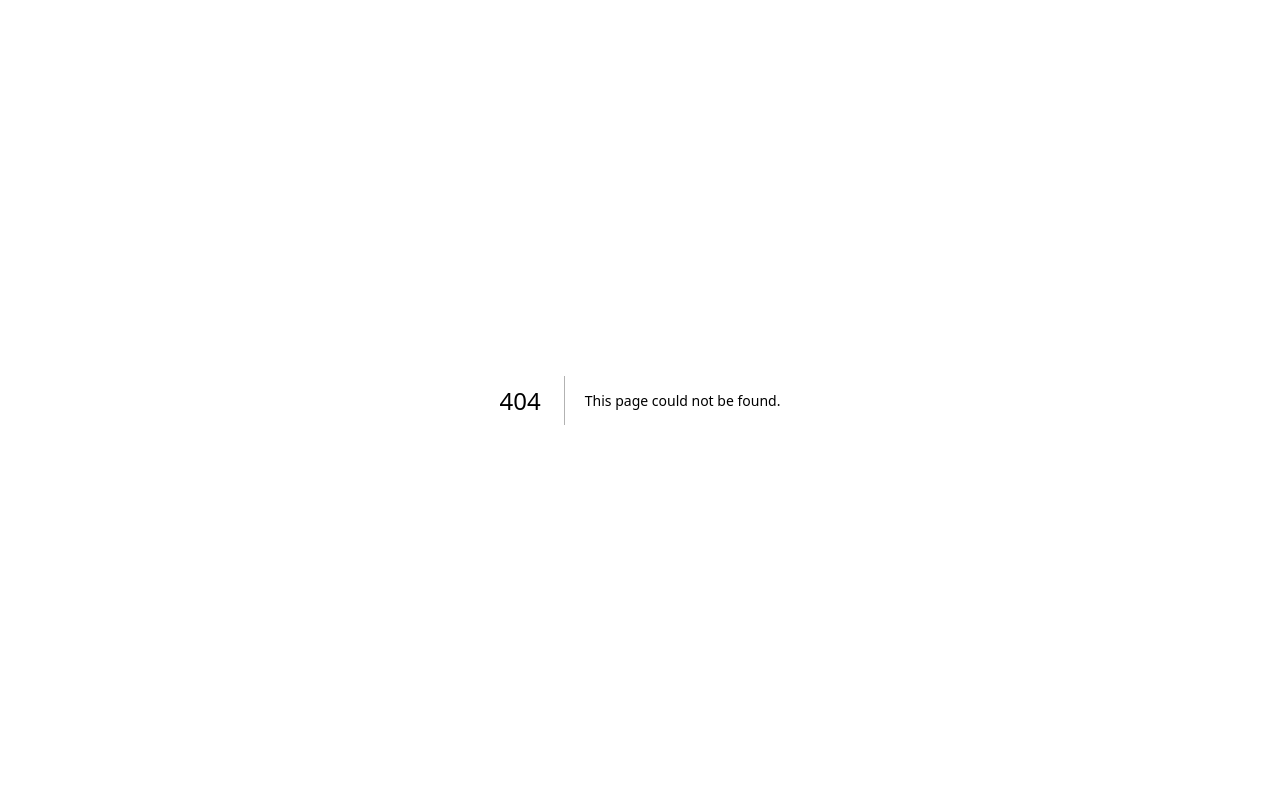
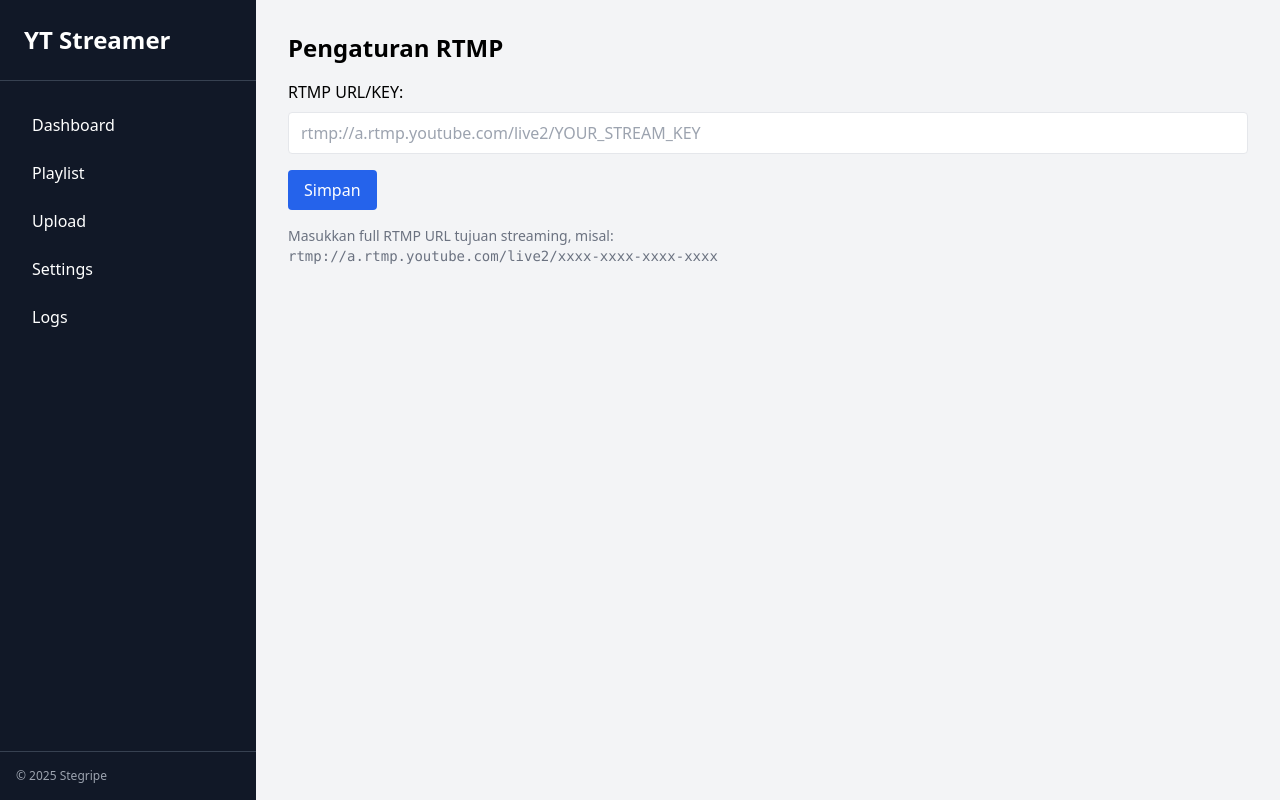
Before and after one commit to stegripe/ngelive, a Next.js app in the folder frontend/: page /settings in a window 1280 px wide. Before the commit this address had no page. Built offline with nearby package versions, Linux system fonts and the light colour scheme; no server answers.

Commit message:
feat: rtmp variable are now available on the web ui

```diff
--- a/frontend/src/components/Sidebar.js
+++ b/frontend/src/components/Sidebar.js
@@ -24,6 +24,11 @@ export default function Sidebar() {
             </Link>
           </li>
           <li>
+            <Link href="/settings" className="block py-2 px-4 rounded hover:bg-gray-700">
+              Settings
+            </Link>
+          </li>
+          <li>
             <Link href="/logs" className="block py-2 px-4 rounded hover:bg-gray-700">
               Logs
             </Link>
--- /dev/null
+++ b/frontend/src/pages/settings.js
@@ -0,0 +1,66 @@
+import { useState, useEffect } from "react";
+import Layout from "../components/Layout";
+
+export default function Settings() {
+  const [url, setUrl] = useState("");
+  const [saving, setSaving] = useState(false);
+  const [msg, setMsg] = useState("");
+
+  useEffect(() => {
+    fetch("http://localhost:5000/api/rtmp")
+      .then((res) => res.json())
+      .then((data) => setUrl(data.url || ""));
+  }, []);
+
+  const saveUrl = async (e) => {
+    e.preventDefault();
+    setSaving(true);
+    setMsg("");
+    const res = await fetch("http://localhost:5000/api/rtmp", {
+      method: "POST",
+      headers: { "Content-Type": "application/json" },
+      body: JSON.stringify({ url }),
+    });
+    setSaving(false);
+    if (res.ok) {
+      setMsg("RTMP URL berhasil disimpan!");
+    } else {
+      const data = await res.json();
+      setMsg(data.error || "Gagal simpan.");
+    }
+  };
+
+  return (
+    <div className="p-8">
+      <h1 className="text-2xl font-bold mb-4">Pengaturan RTMP</h1>
+      <form onSubmit={saveUrl} className="space-y-4">
+        <label className="block">
+          RTMP URL/KEY:
+          <input
+            type="text"
+            className="w-full mt-2 px-3 py-2 border rounded"
+            value={url}
+            onChange={(e) => setUrl(e.target.value)}
+            placeholder="rtmp://a.rtmp.youtube.com/live2/YOUR_STREAM_KEY"
+          />
+        </label>
+        <button
+          type="submit"
+          className="bg-blue-600 text-white px-4 py-2 rounded hover:bg-blue-700"
+          disabled={saving}
+        >
+          {saving ? "Menyimpan..." : "Simpan"}
+        </button>
+        {msg && <div className="mt-2">{msg}</div>}
+      </form>
+      <div className="mt-4 text-gray-500 text-sm">
+        Masukkan full RTMP URL tujuan streaming, misal: <br />
+        <code>rtmp://a.rtmp.youtube.com/live2/xxxx-xxxx-xxxx-xxxx</code>
+      </div>
+    </div>
+  );
+}
+
+Settings.getLayout = function getLayout(page) {
+  return <Layout>{page}</Layout>;
+};
```
Also changed, not shown: 1 other file (tests, documents, lock files or other folders).
